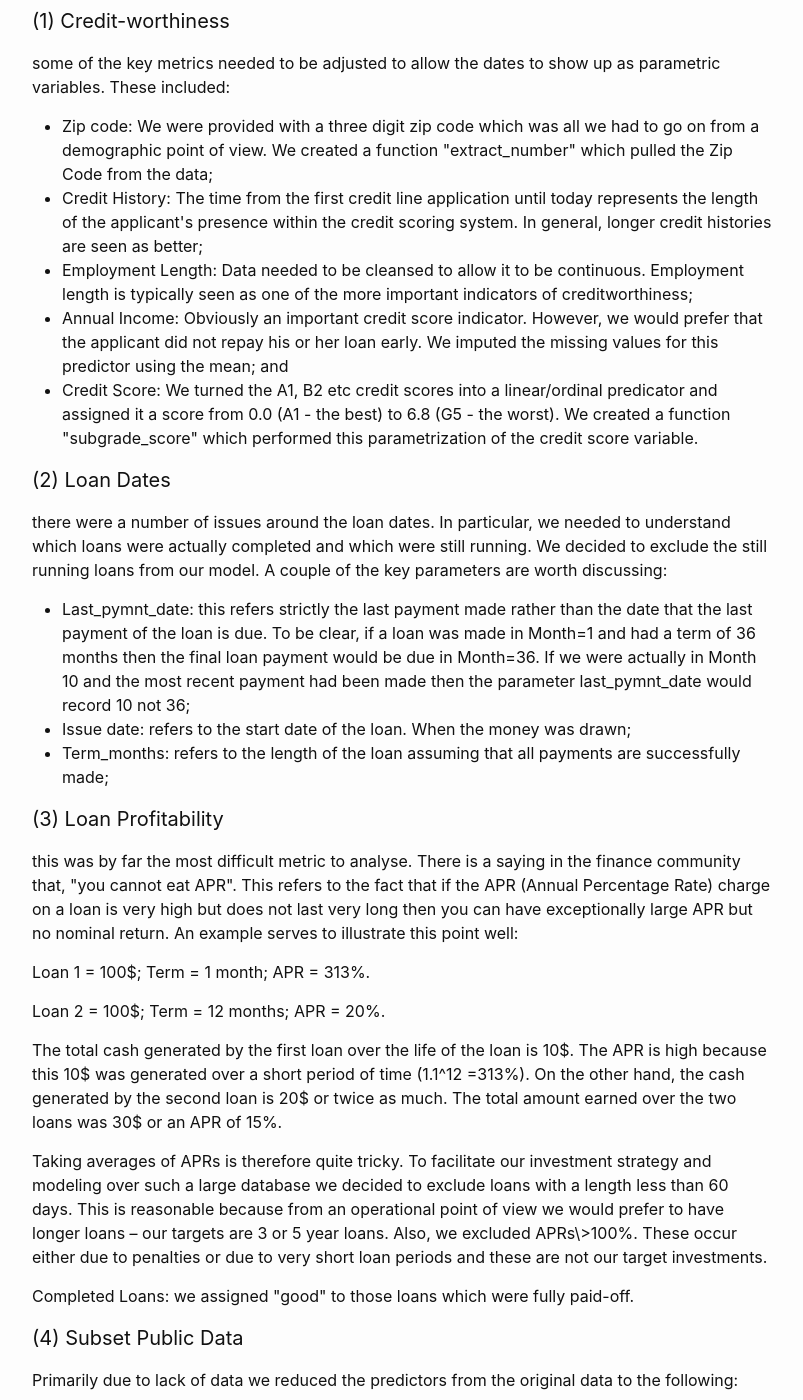
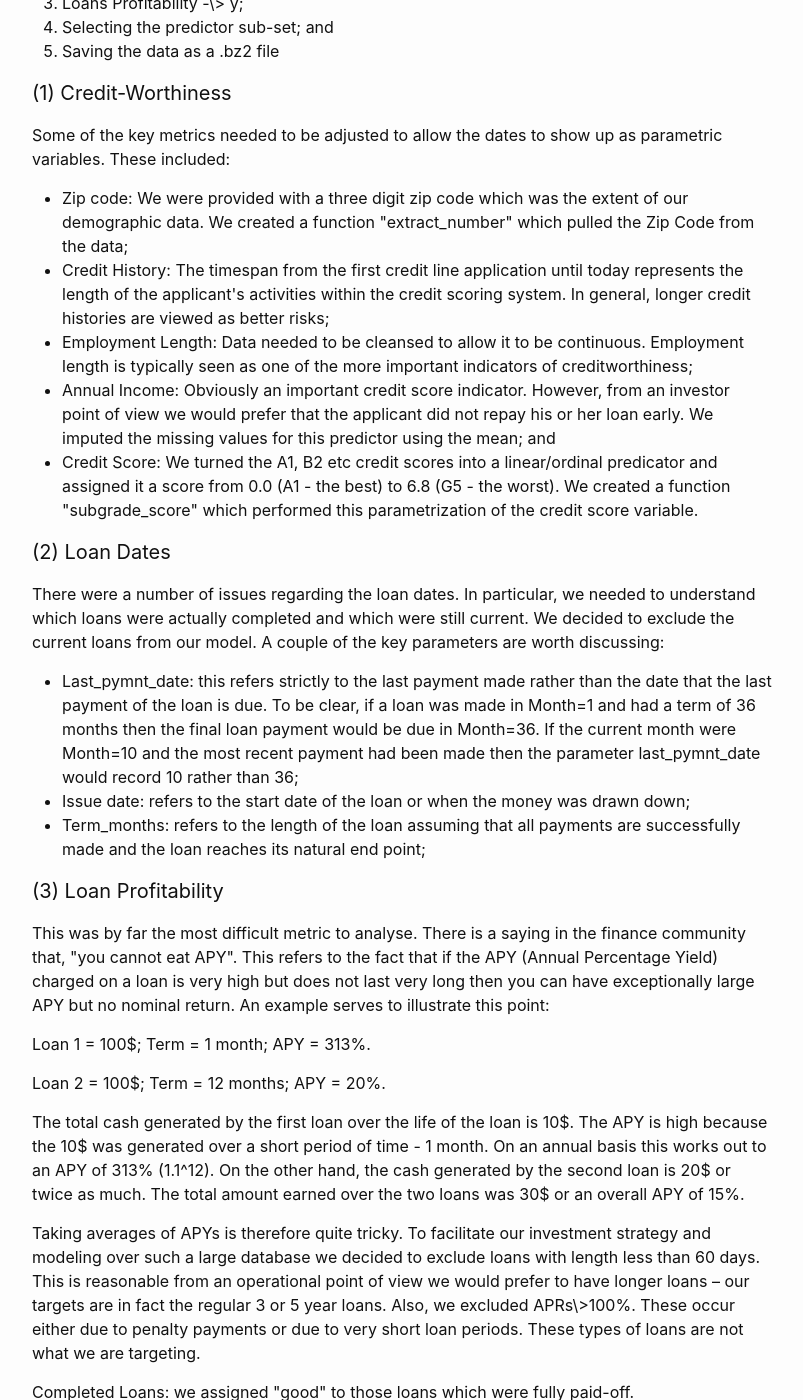
Before and after one commit to junparkh/LendingClub, a Jekyll site: the page built from menu1.md, in a window 1280 px wide and 1400 px high, scrolled down 1365 px. Shown: the whole window, without its empty margins (238-1041 px from the left). Built offline with Jekyll 4.4.1, drawn with Linux system fonts in a browser that asks for light colours; some of the changed text lies outside the part shown.

Commit message:
Update menu1.md

```diff
--- a/menu1.md
+++ b/menu1.md
@@ -8,53 +8,53 @@
 {: toc}
 ### Description of Data
 
-We downloaded the raw data from the Lending Club website. The data was structured as a large.csv.  Data was provided related to the unfunded and the funded loans. Unfortunately there was very little data provided related to the actual demographics of the borrowers.  This made performing any analyses related to either discrimination or preferential treatment impossible.
+We downloaded the raw data from the Lending Club website. The data was structured as a large.csv with about 1.8 millions rows.  Data was provided related to both the unfunded and the funded loans. Unfortunately, as already mentioned, there was very little data provided related to the actual demographics of the borrowers.  This made performing any analyses related to either discrimination or preferential treatment impossible.
 
 #### Overview of the Raw Data
-There were 1,873,290 records in the data file covering a span of almost 11 years of data.  The funded data relates to loans which have been approved by the LendingClub and then funded by investors.  The unfunded data (&#39;rejected&#39;) relates to borrowing applications which had been approved by LendingClub and assigned a credit rating but not funded by investors.  The critical part of our modeling would focus on whether loan applications which were funded were actually repaid and, if they were repaid, the overall level of interest earned on these loans.  Unfortunately, the unfunded data was of little help in determining profitability as there is then no record of whether these loan applicants would or would not have repaid their loans.
+There were 1,873,290 records in the data file covering a timespan of 11 years.  The data in the &quot;funded&quot; file relates to loans which have been approved by LendingClub, assigned a credit score and then subsequently funded by investors.  The unfunded data (&#39;rejected&#39;) relates to borrowing applications which had been approved by LendingClub and assigned a credit score but not funded by investors.  The critical part of our modeling would focus on whether loan applications which were funded were actually repaid and, if they were repaid, the overall level of interest earned on these loans.  Unfortunately, the unfunded data was of little help in determining profitability as there is no subsequent record of whether these loan applicants would or would not have repaid their loans.
 
-[If we had been able to pursue the discrimination issue further then the unfunded data would have been a potentially interesting source of information.  We believe that the most likely point where discrimination might take place would be at the point between &quot;approved by LendingClub&quot; and &quot;funded by investors&quot;.   That said, given LendingClub&#39;s poor track record with respect to data transparency there would also have been opportunities for discrimination in the initial phase from applicant to approval by LendingClub. For more details on the ongoing litigation against Lending Club please see the section on discrimination.]
+[If we had been able to pursue the discrimination issue further then the unfunded data would have been a potentially interesting source of information.  We believe that the most likely point where discrimination might take place would be at the point between &quot;approved by LendingClub&quot; and &quot;funded by investors&quot;.   That said, given LendingClub&#39;s poor track record with respect to data transparency there would also have been opportunities for discrimination in the initial phase from applicant to approval and credit scoring by LendingClub itself. For more details on the ongoing litigation against Lending Club please see the EDA section.]
 
 ### Data Cleansing
-We concentrated the data wrangling activities within the file Data\_cleansing.ipynb.  The data wrangling can be broken down into give different parts:
+We concentrated data cleansing activities within the file Data\_cleansing.ipynb.  The data wrangling can be broken down into five different parts:
 
 1. Credit-worthiness;
 2. Loan Dates;
 3. Loans Profitability -\&gt; y;
 4. Selecting the predictor sub-set; and
-5. Saving the data as a condensed bz2 file
+5. Saving the data as a .bz2 file
 
-#### (1) Credit-worthiness
-some of the key metrics needed to be adjusted to allow the dates to show up as parametric variables. These included:
+#### (1) Credit-Worthiness
+Some of the key metrics needed to be adjusted to allow the dates to show up as parametric variables. These included:
 
-- Zip code: We were provided with a three digit zip code which was all we had to go on from a demographic point of view. We created a function &quot;extract\_number&quot; which pulled the Zip Code from the data;
-- Credit History: The time from the first credit line application until today represents the length of the applicant&#39;s presence within the credit scoring system. In general, longer credit histories are seen as better;
+- Zip code: We were provided with a three digit zip code which was the extent of our demographic data. We created a function &quot;extract\_number&quot; which pulled the Zip Code from the data;
+- Credit History: The timespan from the first credit line application until today represents the length of the applicant&#39;s activities within the credit scoring system. In general, longer credit histories are viewed as better risks;
 - Employment Length: Data needed to be cleansed to allow it to be continuous. Employment length is typically seen as one of the more important indicators of creditworthiness;
-- Annual Income: Obviously an important credit score indicator. However, we would prefer that the applicant did not repay his or her loan early. We imputed the missing values for this predictor using the mean; and
+- Annual Income: Obviously an important credit score indicator. However, from an investor point of view we would prefer that the applicant did not repay his or her loan early. We imputed the missing values for this predictor using the mean; and
 - Credit Score: We turned the A1, B2 etc credit scores into a linear/ordinal predicator and assigned it a score from 0.0 (A1 - the best) to 6.8 (G5 - the worst). We created a function &quot;subgrade\_score&quot; which performed this parametrization of the credit score variable.
 
 #### (2) Loan Dates
-there were a number of issues around the loan dates. In particular, we needed to understand which loans were actually completed and which were still running. We decided to exclude the still running loans from our model. A couple of the key parameters are worth discussing:
+There were a number of issues regarding the loan dates. In particular, we needed to understand which loans were actually completed and which were still current. We decided to exclude the current loans from our model. A couple of the key parameters are worth discussing:
 
-- Last\_pymnt\_date: this refers strictly the last payment made rather than the date that the last payment of the loan is due. To be clear, if a loan was made in Month=1 and had a term of 36 months then the final loan payment would be due in Month=36. If we were actually in Month 10 and the most recent payment had been made then the parameter last\_pymnt\_date would record 10 not 36;
-- Issue date: refers to the start date of the loan. When the money was drawn;
-- Term\_months: refers to the length of the loan assuming that all payments are successfully made;
+- Last\_pymnt\_date: this refers strictly to the last payment made rather than the date that the last payment of the loan is due. To be clear, if a loan was made in Month=1 and had a term of 36 months then the final loan payment would be due in Month=36. If the current month were Month=10 and the most recent payment had been made then the parameter last\_pymnt\_date would record 10 rather than 36;
+- Issue date: refers to the start date of the loan or when the money was drawn down;
+- Term\_months: refers to the length of the loan assuming that all payments are successfully made and the loan reaches its natural end point;
 
 #### (3) Loan Profitability
-this was by far the most difficult metric to analyse. There is a saying in the finance community that, &quot;you cannot eat APR&quot;.  This refers to the fact that if the APR (Annual Percentage Rate) charge on a loan is very high but does not last very long then you can have exceptionally large APR but no nominal return. An example serves to illustrate this point well:
+This was by far the most difficult metric to analyse. There is a saying in the finance community that, &quot;you cannot eat APY&quot;.  This refers to the fact that if the APY (Annual Percentage Yield) charged on a loan is very high but does not last very long then you can have exceptionally large APY but no nominal return. An example serves to illustrate this point:
 
-Loan 1 = 100$; Term = 1 month; APR = 313%.
+Loan 1 = 100$; Term = 1 month; APY = 313%.
 
-Loan 2 = 100$; Term = 12 months; APR = 20%.
+Loan 2 = 100$; Term = 12 months; APY = 20%.
 
-The total cash generated by the first loan over the life of the loan is 10$. The APR is high because this 10$ was generated over a short period of time (1.1^12 =313%). On the other hand, the cash generated by the second loan is 20$ or twice as much. The total amount earned over the two loans was 30$ or an APR of 15%.
+The total cash generated by the first loan over the life of the loan is 10$. The APY is high because the 10$ was generated over a short period of time - 1 month. On an annual basis this works out to an APY of 313% (1.1^12). On the other hand, the cash generated by the second loan is 20$ or twice as much. The total amount earned over the two loans was 30$ or an overall APY of 15%.
 
-Taking averages of APRs is therefore quite tricky. To facilitate our investment strategy and modeling over such a large database we decided to exclude loans with a length less than 60 days. This is reasonable because from an operational point of view we would prefer to have longer loans – our targets are 3 or 5 year loans.  Also, we excluded APRs\&gt;100%. These occur either due to penalties or due to very short loan periods and these are not our target investments.
+Taking averages of APYs is therefore quite tricky. To facilitate our investment strategy and modeling over such a large database we decided to exclude loans with length less than 60 days. This is reasonable from an operational point of view we would prefer to have longer loans – our targets are in fact the regular 3 or 5 year loans.  Also, we excluded APRs\&gt;100%. These occur either due to penalty payments or due to very short loan periods. These types of loans are not what we are targeting.
 
 Completed Loans: we assigned &quot;good&quot; to those loans which were fully paid-off.
 
 #### (4) Subset Public Data
-Primarily due to lack of data we reduced the predictors from the original data to the following:
+Primarily due to lack of data fields we were forced to reduce the predictors from the original data to the following 19 predictors:
 
 - loan\_amnt
 - term\_months
@@ -76,40 +76,42 @@
 - revol\_util\_perc: percentage of the revolving facility utilized e.g. a credit card line
 - total\_acc: the total number of credit lines in the borrower&#39;s account
 
-#### (5) Selected Predictors
-we then used this selected subset of parameters to create a new loan file and &quot;pickled&quot; it as analysis-predictors.bz2. The target data set (y) was saved as analysis-target.bz2).
+#### (5) Cleaned File
+We then used this selected subset of parameters to create a new loan file and &quot;pickled&quot; it as analysis-predictors.bz2. The target data set (y) was saved as analysis-target.bz2).
 
-We hoped that this reduced parametric subset would allow us to run quicker models.
+We also saved the complete file as complete.bz2. This file would be important for EDA.
+
+By reducing overall size of our working file we reduced the computational time required to run our models without gives up any critical information.
 
 ### Business Model Update
 
 #### Mechanics of OnLine Lending
-Following a in depth review of the LendingClub (LC) website as well as an analysis of their past two 10K submissions which are available on the SEC&#39;s Edgar portal (see references) our understanding of the overall business model has evolved considerable.
+Following an in depth review of the LendingClub (LC) website as well as an analysis of their past two SEC Edgar 10K submissions our understanding of the overall business model reveals some important considerations that the investor should keep in mind and provided us with a certain level of domain knowledge for our models.
 
-It makes sense to discuss the mechanics of how the actual business works so that we have both the nomenclature and mechanics clear.
+We will spend a bit of time reviewing the mechanics of how the OnLine Lending busienss works so that we have sufficient domain knowledge and a common vocabulary.
 
 The overall LC business model works as follows:
 
 |   | Example | Comment |
 | --- | --- | --- |
-|  (a)Fees paid by Borrower to LC |   | Not yet clear how these fees are structured but they are 4x as large as the LC Investor fee. Source:10K  |
-|   (b)Gross interest paid by Borrowed | 15%   | Assume a 10,000 loan this would be 15% per annum. This is a function of the credit risk of the borrower and determined by LC. Higher credit risk means higher gross interest.  |
+|  (a)Fees paid by Borrower to LC |   | These fees are about 4% of the total payments made by the borrower. Source:10K  |
+|   (b)Gross interest paid by Borrowed | 15%   | Assuming a 10,000 loan this would be 15% per annum. This is a function of the credit risk of the borrower and determined by LC. Higher credit risk means higher gross interest.  |
 |  (c)Fees paid by Investor to LC | 1% | Paid on any payments (interest or principal) made by the borrower.   |
 |  (d)Net Credit Costs | 9% | High due to the unsecured nature of the credit. Very difficult to collect against defaulters.  |
 |  (e)Net Investor returns  | 5% | (b) – (c) – (d) = (e) |
 
 **Comments** :
 
-**(a):  Fees paid by Borrows to LC**: Most of LCs revenues come from fees paid by the borrower to LC rather than from the fees paid by investors.  Q4 2017 revenues were 121M$ from transaction and 24M$ from investor fees. LC also collects additional fees during any work-out loan cases, however, the total value of these fees was 1.4M$ for the same quarter so less than 2% of revenues.
+**(a):  Fees paid by Borrows to LC**: Most of LCs revenues come from fees paid by the borrower to LC rather than from the fees paid by investors.  Q4 2017 revenues were 121M$ from transaction and 24M$ from investor fees. LC also collects additional fees during any work-out loan cases, however, the total value of these fees was 1.4M$ for the same quarter or less than 2% of revenues.
 
 **(b) &amp; (d) Gross interest paid by the borrower and Net Credit Costs**: **Prior** to being offered to investors individual loan applications are screened and given a credit score.  Some loans are rejected by LC outright and not offered to investors.  Of those loans offered to investors, the gross interest rate charged is set based on the creditworthiness of the borrower. LC, therefore, has already used an algorithm to assign gross interest charges to a borrower before these loans are seen by investors. &quot;Is this algorithm accurate?&quot;, will be a key aspect of our model.
 
-How much should additional interest be a charge to compensate for reduced credit-worthiness?  An example is useful at this point to illustrate the fat-tailed nature of the loss distribution function often found in finance.  (See references – Nassim Taleb).
+How much additional interest should be applied to compensate for reduced credit-worthiness?  An example is useful at this point to illustrate the fat-tailed nature of the loss distribution function often found in finance.  (See references – Nassim Taleb).
 
 #### Example Loan
-
+Assumptions:
 - 3-year loan;
-- 36 equal payments of interest and principal
+- 36 equal payments of interest and principal, i.e. no final bullet payment
 - Final payment = 1/36 of the total loan
 - &quot;Excellent Credit&quot; has 100% chance of repaying the loan
 - &quot;Poor Credit&quot; defaults 50% of the time after making 18 months of payment. No loan recover is made
@@ -121,13 +123,14 @@
 | (c) Investor fee to LC | 1% | 1% |
 | (b) Gross Interest Rate Required | 6% | 31% |
 
-To earn the same investment return from the poor credit as from the excellent credit the gross interest charged would need to be 31% vs 6% respectively.  This is driven by the fact that 50% of the time there is a 50% loss of principal for the poor credit risks. Therefore, over the course of 54 payments (36 payments 50% of the time, and 18 payments 50% of the time until default) sufficient additional income needs to be generated to cover the 5000$ principal loss that occurs 50% of the time.
+To earn the same investment return from the poor credit as from the excellent credit the gross interest charged would need to be 31% vs 6% respectively.  This is driven by the fact that 50% of the time there is a 50% loss of principal for the poor credit risks. Therefore, over the course of 54 payments (36 payments 50% of the time, and 18 payments 50% i.e. until default) sufficient additional income needs to be generated to cover the 5000$ principal loss that occurs 50% of the time.
 
-(c) Fee paid by Investor to LC. This fee is not affected by credit worthiness as it is only collected in the event a payment is made
+(c) Fee paid by Investor to LC. This fee is not affected by credit worthiness as it is only collected in the event payment is made
 
 (e) Each investor has their own targeted returns, however, for simplicity, we have used the examples given on the Investor video provided by LC = 5%.
 
 #### Summary of Findings – Caps, and Floors
-Each loan tranche that the investor funds have an implicit capped return, i.e. the borrower agrees to the loan with a fixed interest rate which cannot be increased over the life of the loan. This is the maximum return that the investor can make and therefore represents the cap. On the other hand, because it is an unsecured loan the potential loss for the investor is 100%.
+Each loan tranche that the investor funds have an implicit capped return, i.e. the borrower agrees to the loan with a fixed interest rate which cannot be increased over the life of the loan. This is the maximum yield that the investor can earn and therefore represents the cap. On the other hand, because it is an unsecured loan the potential loss for the investor is 100%.
 
-**Implications of the Business Model findings on the EDA and predictive modeling:** the main driver to the future returns by investors are determined by limiting credit losses. The overall distributions of credit losses has a fat, left-tail distribution.  The maximum return is capped when the loan is made but the actual return can be -100%.  In addition, due to the nature of the credit market, instead of paying 25 % and then default, it makes more sense for the borrowers to default on the whole amount, which explains the shape of the fat tail.
+#### Implications for Modeling:
+The main driver of future returns is ensuring that credit losses are minimised. The overall distributions of credit losses has a fat, left-tail distribution.  The maximum return is capped when the loan is made but the actual return can be -100%.  In addition, due to the nature of the credit market, instead of paying 25 % and then default, it makes more sense for the borrowers to default on the whole amount, which explains the shape of the fat tail. The reason for this is that the borrower will have a delinquent credit record whether they repay 25% of 0%. There is therefore often not much more to lose by defaulting completely from the loan.
```
